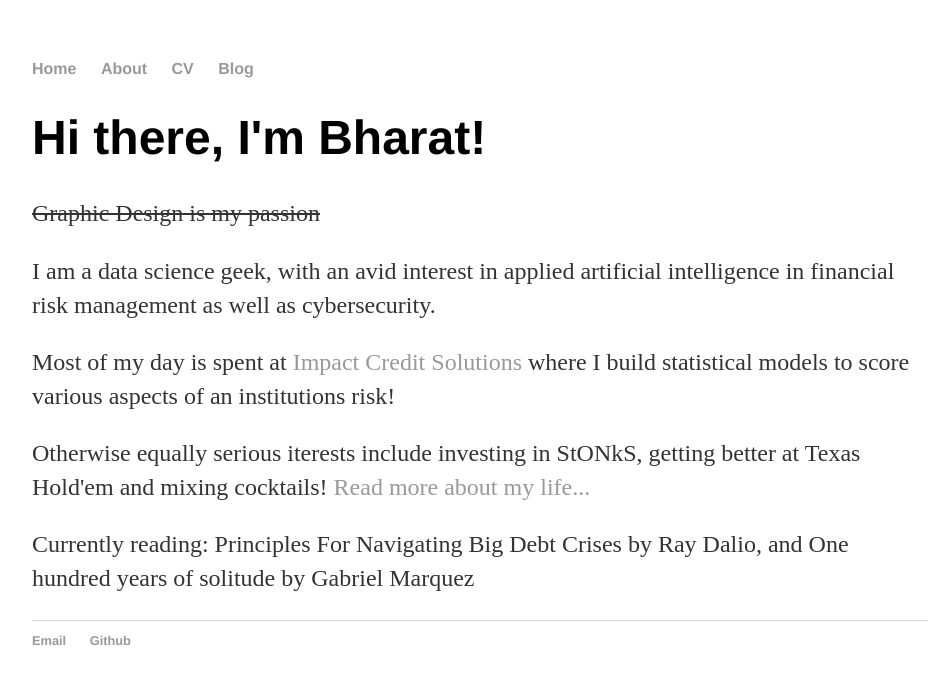
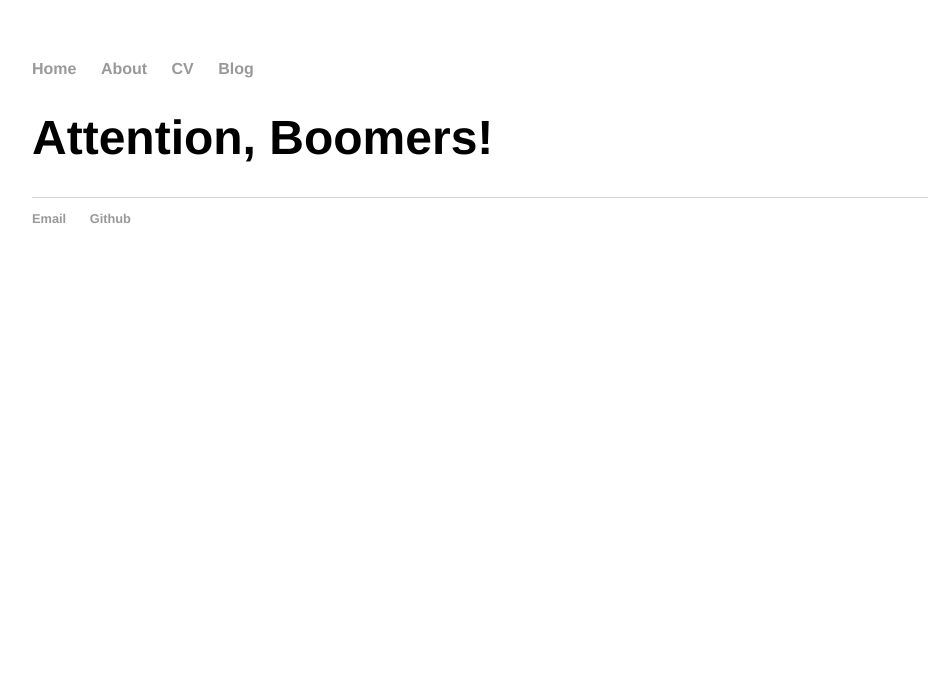
Before and after one commit to BharatAD/bharatAD.github.io, a Jekyll site: the page built from index.html, in a window 1280 px wide. Shown: the top 684 px of the page, without its empty margins (160-1100 px from the left). Built offline with Jekyll 4.4.1, drawn with Linux system fonts in a browser that asks for light colours.

Commit message:
Update default.html
correcting as per jeckylls requirements

```diff
--- a/_layouts/default.html
+++ b/_layouts/default.html
@@ -1,7 +1,7 @@
 <!DOCTYPE html>
 	<html>
 		<head>
-			<title>{{ Bharat Atul Desai }}</title>
+			<title>{{ page.title }}</title>
 			<!-- link to main stylesheet -->
 			<link rel="stylesheet" type="text/css" href="/css/main.css">
 		</head>
@@ -15,22 +15,13 @@
 	    		</ul>
 			</nav>
 			<div class="container">
-			<div class="blurb">
-
-        <h1>Hi there, I'm Bharat!</h1>
-				<p><strike> Graphic Design is my passion</strike></p>
-				<p>I am a data science geek, with an avid interest in applied artificial intelligence in financial risk management as well as cybersecurity. </p>
-        <p>Most of my day is spent at <a href="https://impactcredit.solutions/">Impact Credit Solutions</a> where I build statistical models to score various aspects of an institutions risk! </p>
-				<p>Otherwise equally serious iterests include investing in StONkS, getting better at Texas Hold'em and mixing cocktails! <a href="/about">Read more about my life...</a></p>
-				<p>Currently reading: Principles For Navigating Big Debt Crises by Ray Dalio, and One hundred years of solitude by Gabriel Marquez</p>
-
-      </div><!-- /.blurb -->
+			{{ content }}
 			</div><!-- /.container -->
 			<footer>
 	    		<ul>
 	        		<li><a href="mailto:bharatatuldesai@gmail.com"> Email</a></li>
 	        		<li><a href="https://github.com/bharatAD"> Github</a></li>
-              <li><a href="https://www.linkedin.com/in/bharat-atul-desai> LinkedIn</a></li>
+              			<li><a href="https://www.linkedin.com/in/bharat-atul-desai> LinkedIn</a></li>
 				</ul>
 			</footer>
 		</body>
```
